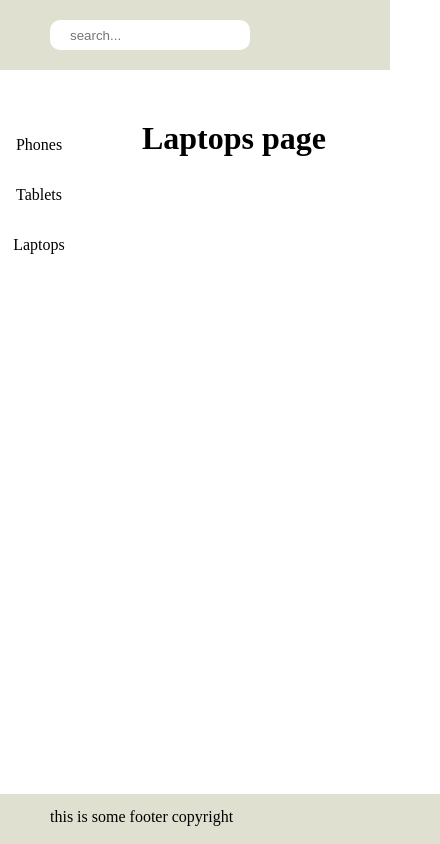
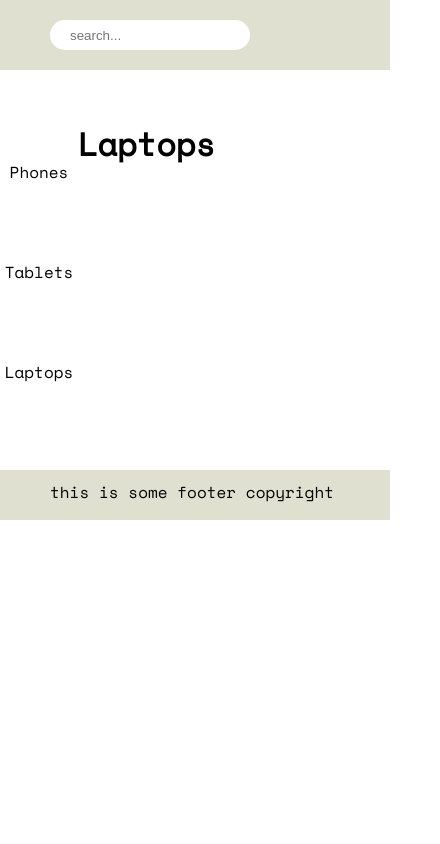
Before and after one commit to zbihlei/WebShop_Nextjs_Firebase, a Next.js app: page /laptops in a window 390 px wide. Shown: the whole page, 440 px wide, since content can reach past the window. Built offline with nearby package versions, Linux system fonts and the light colour scheme.

Commit message:
phones/phone page done

```diff
--- a/app/globals.scss
+++ b/app/globals.scss
@@ -4,16 +4,15 @@
 }
 body {
   position: relative;
-  height: 100vh;
 }
 .wrapp {
   display: grid;
-  grid-template-columns: repeat(2,20% 80%);
+  grid-template-columns: repeat(2, 20% 80%);
+  grid-gap: 0;
 }
 header {
   background-color: rgb(224, 224, 208);
   height: 70px;
-  width: 100%;
   display: flex;
   justify-content: left;
   align-items: center;
@@ -29,24 +28,36 @@ header {
 }
 main{
   margin-top: 50px;
-  text-align: center;
+  h1 {
+    text-align: left;
+  }
 }
-aside{
-  text-align: center;
-  line-height: 50px;
-  margin-top: 50px;
-  ul>li *{
+
+.aside_menu{
+display: grid;
+margin-top: 50px;
+grid-template-rows: repeat(3, 100px);
+  &_item{
     text-decoration: none;
+    text-align: center;
+    padding-top: 40px;
     color: black;
+    animation-timing-function: ease-in-out;
+    transition: .7s;
+    &:hover{
+      color:rgb(149, 148, 146);
+      background-color: rgb(224, 224, 208);
+    }
   }
 }
 footer {
-  position: absolute;
-  bottom: 0;
+  margin-top: 50px;
   background-color:rgb(224, 224, 208);
   height: 50px;
   width: 100%;
   text-align: left;
-  padding-left: 50px;
   line-height: 45px;
+  div{
+    margin-left: 50px;
+  }
 }
--- a/app/laptops/page.tsx
+++ b/app/laptops/page.tsx
@@ -1,5 +1,5 @@
 export default function Laptops(){
     return (
-        <h1>Laptops page</h1>
+        <h1>Laptops</h1>
     )
 }
--- a/app/layout.tsx
+++ b/app/layout.tsx
@@ -18,15 +18,15 @@ export default function RootLayout({
 }) {
   return (
     <html lang="en">
-      <body  suppressHydrationWarning={true} >
+      <body  className={sm.className} >
         <TheHeader/>
         <div className="wrapp">
         <aside>
-          <ul>
-            <li><Link href={'/phones'}>Phones</Link></li>
-            <li><Link href={'/tablets'}>Tablets</Link></li>
-            <li><Link href={'/laptops'}>Laptops</Link></li>
-          </ul>
+          <div className='aside_menu'>
+           <Link className='aside_menu_item' href={'/phones'}>Phones</Link>
+           <Link className='aside_menu_item' href={'/tablets'}>Tablets</Link>
+           <Link className='aside_menu_item' href={'/laptops'}>Laptops</Link>
+          </div>
         </aside>
         <main>
         {children}
--- a/app/styles/header.module.scss
+++ /dev/null
@@ -1,11 +0,0 @@
-.head {
-    display: flex;
-    width: 100%;
-   background-color: rgb(224, 224, 208);
-}
-.search {
-    color: black;
-    outline: none;
-    border: none;
-    border-radius: 10px;
-}
--- /dev/null
+++ b/app/styles/phone.module.scss
@@ -0,0 +1,33 @@
+.wrapp {
+    display: grid;
+    height: 100vh;
+    margin-top: 50px;
+    grid-column-gap: 50px;
+    grid-row-gap: 20px;
+    grid-template-rows: repeat(3, min-content);
+    grid-template-areas: 'phone name'
+                        'phone descr'
+                        'phone buy';
+}
+.photo{
+    grid-area: phone;
+}
+
+.name{
+    grid-area: name;
+}
+
+.description{
+    grid-area: descr;
+    width: 70%;
+}
+
+.buy {
+    grid-area: buy;
+}
+.buybtn{
+    width: 200px;
+    height: 50px;
+    background-color: rgb(224, 224, 208);
+    border: 1px solid black;
+}
--- a/app/tablets/page.tsx
+++ b/app/tablets/page.tsx
@@ -1,5 +1,5 @@
 export default function Tablets(){
     return(
-        <h1>Tablets page</h1>
+        <h1>Tablets</h1>
     )
 }
--- a/components/footer.tsx
+++ b/components/footer.tsx
@@ -1,7 +1,7 @@
 export default function Thefooter(){
     return (
         <footer>
-            this is some footer copyright
+            <div>this is some footer copyright</div>
         </footer>
     )
 }
--- a/components/header.tsx
+++ b/components/header.tsx
@@ -1,11 +1,8 @@
-"use client"
-import styles from '../app/styles/header.module.scss';
-
 
 export default function TheHeader(){
   return (
-      <header className={styles.head}>
-         <input type="search" placeholder="search..." className={styles.search}/>
+      <header>
+         <input type="search" placeholder="search..."/>
       </header>
   )
 }
```
Also changed, not shown: app/phones/[id]/page.tsx (+8 -3 lines), app/phones/page.tsx (+11 -20 lines), app/styles/phones.module.scss (+44 -1 lines).
